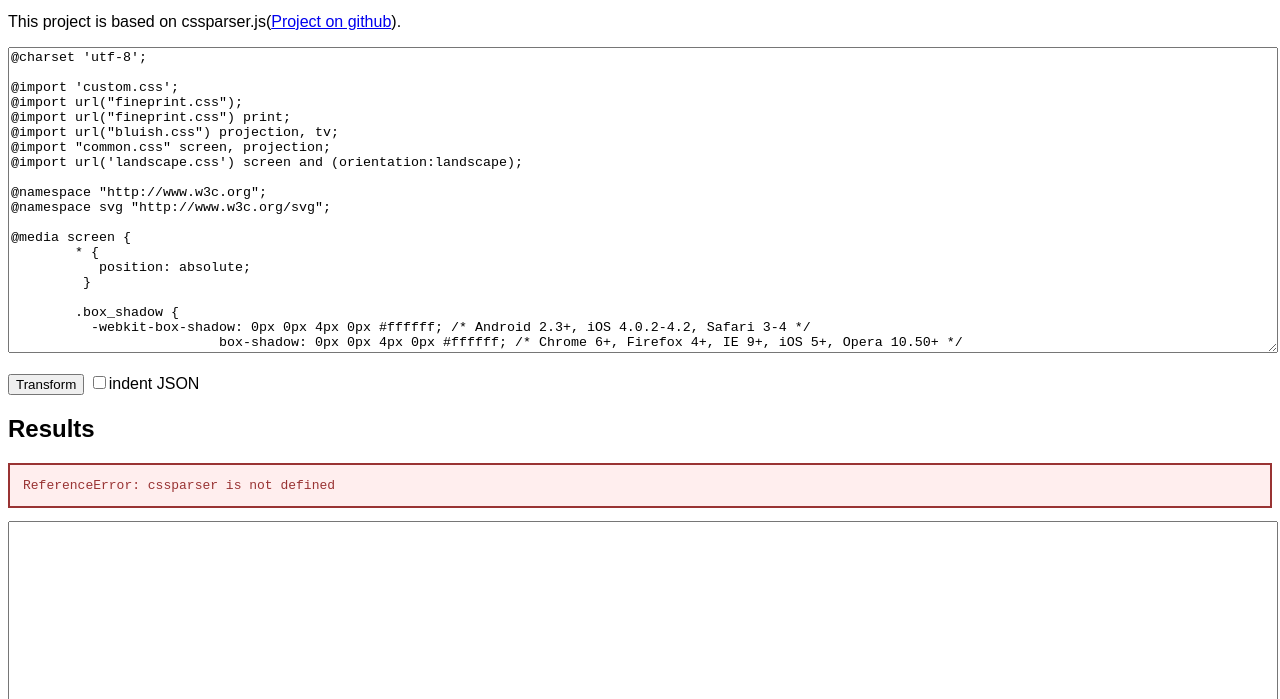
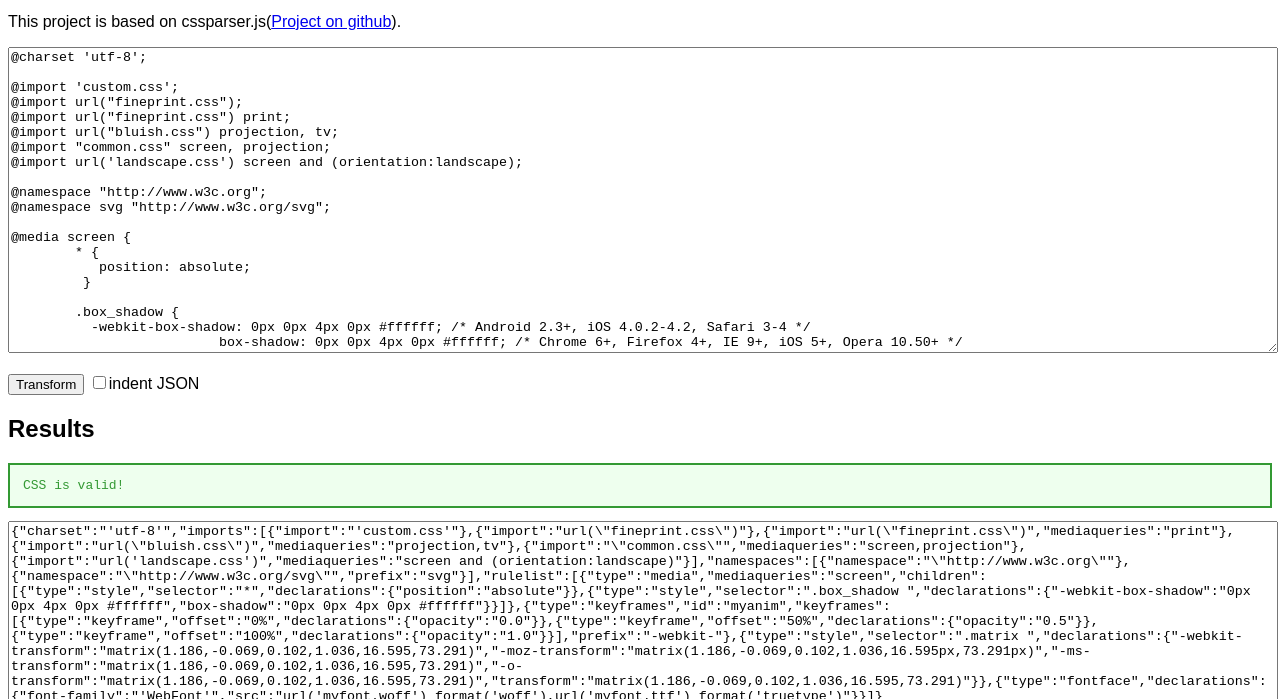
Before and after one commit to cwdoh/cssparser.js, a website: page web/index.html in a window 1280 px wide. Both pictures are taken after a click on the button "Transform". Shown: the part 101-800 px from the top of the page. Drawn offline with Linux system fonts and the light colour scheme.

Commit message:
Fixed parser module name as generating rule of jison.

```diff
--- a/web/index.html
+++ b/web/index.html
@@ -8,7 +8,7 @@
       window.onload = function () {
         document.getElementById("button").onclick = function () {
           try {
-            var result = cssparser.parse(document.getElementById("source").value);
+            var result = parser.parse(document.getElementById("source").value);
             if (result) {
               document.getElementById("result").innerHTML = "CSS is valid!";
               document.getElementById("result").className = "pass";
```
